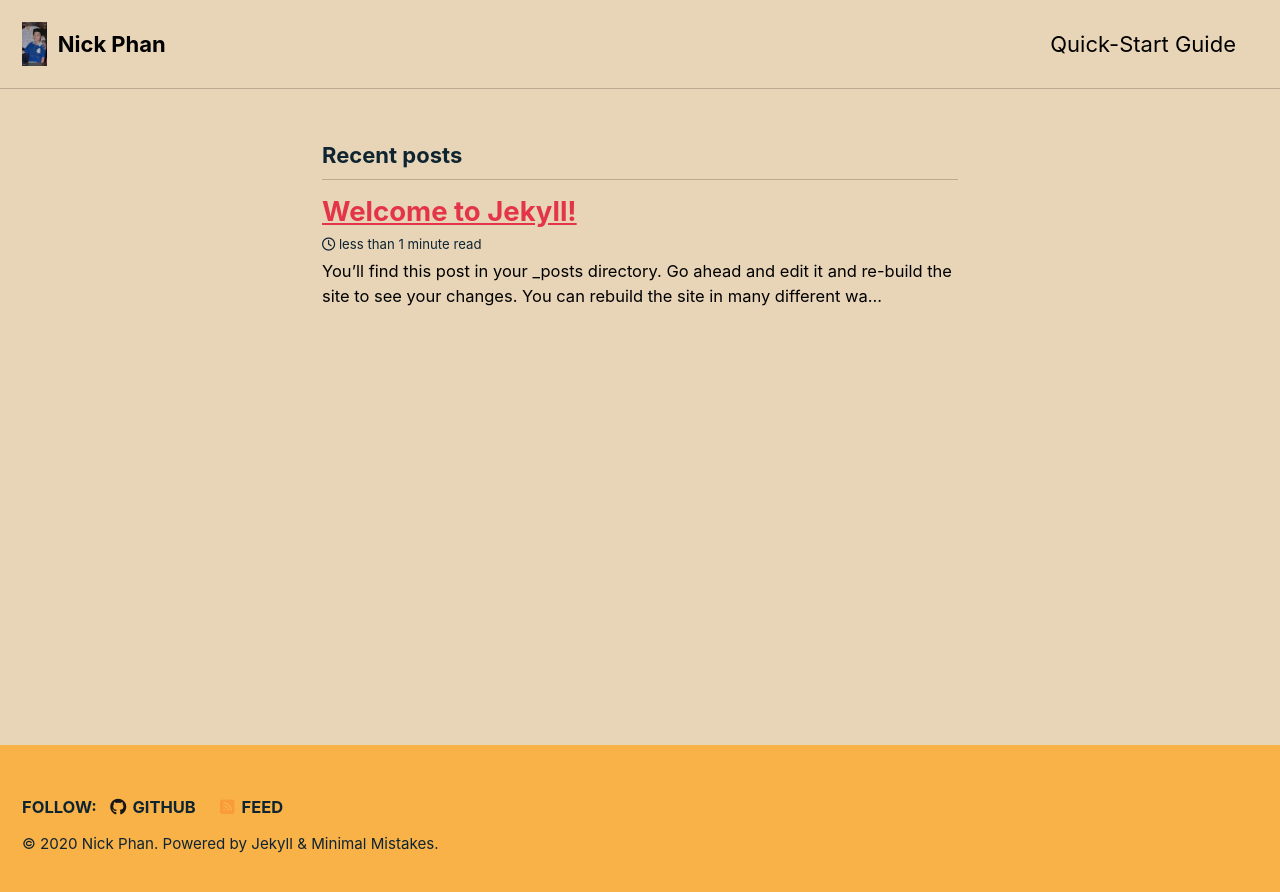
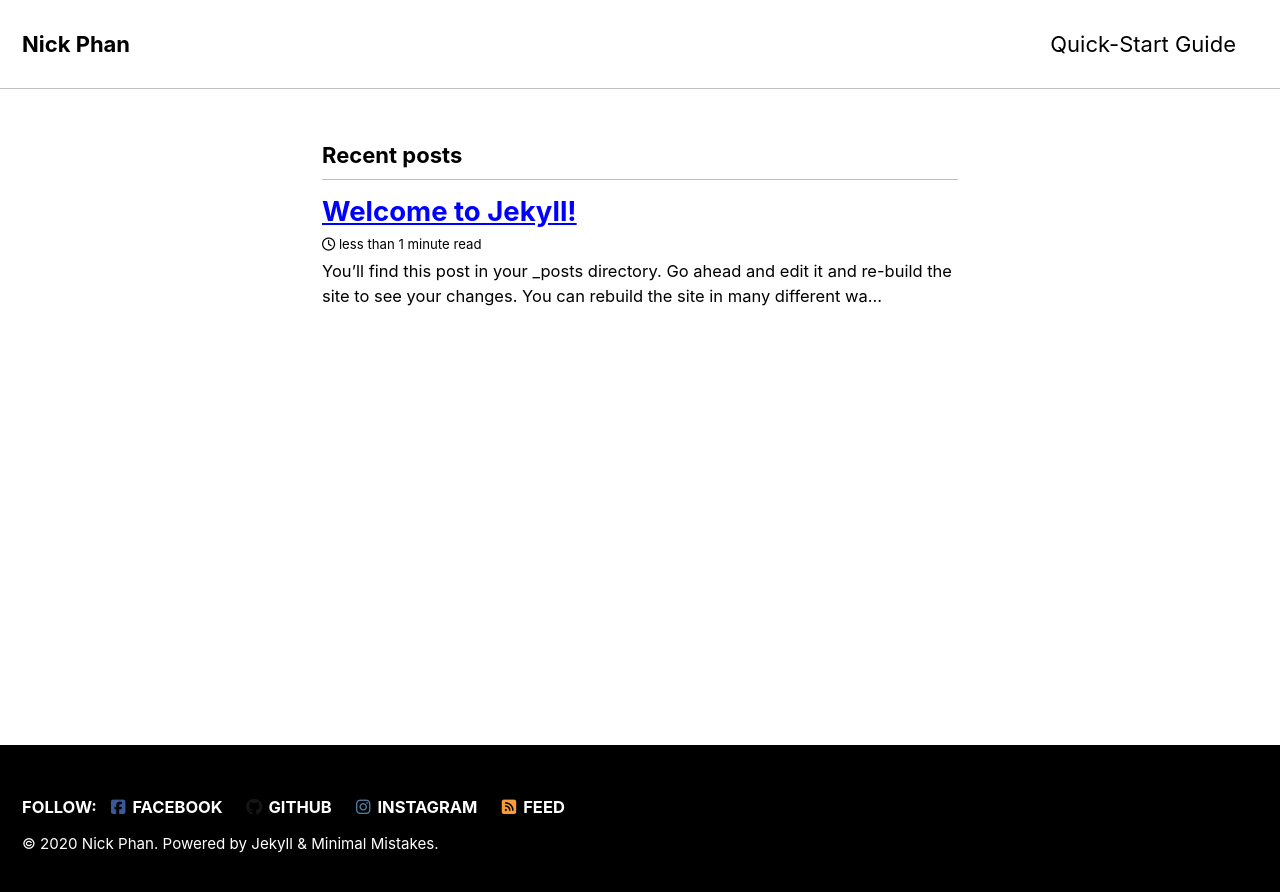
Before and after one commit to nick-5-3/nick-5-3.github.io, a Jekyll site: the page built from index.markdown, in a window 1280 px wide. Shown: the top 892 px of the page. Built offline with Jekyll 4.4.1, drawn with Linux system fonts in a browser that asks for light colours; cached includes are drawn as plain includes; nearby versions of some CDN libraries; the list of posts is cut into pages by our own code.

Commit message:
add updates

```diff
--- a/_config.yml
+++ b/_config.yml
@@ -12,7 +12,7 @@
 
 # theme                  : "minimal-mistakes-jekyll"
 # remote_theme           : "mmistakes/minimal-mistakes"
-minimal_mistakes_skin    : "sunrise" # "air", "aqua", "contrast", "dark", "dirt", "neon", "mint", "plum", "sunrise"
+minimal_mistakes_skin    : "contrast" # "air", "aqua", "contrast", "dark", "dirt", "neon", "mint", "plum", "sunrise"
 
 # Site Settings
 locale                   : "en-US"
@@ -21,11 +21,11 @@ title_separator          : "-"
 subtitle                 : # site tagline that appears below site title in masthead
 name                     : "Nick Phan"
 description              : "Portfolio Website"
-url                      : # the base hostname & protocol for your site e.g. "https://mmistakes.github.io"
+url                      : "https://nick-5-3.github.io" # the base hostname & protocol for your site e.g. "https://mmistakes.github.io"
 baseurl                  : # the subpath of your site, e.g. "/blog"
-repository               : # GitHub username/repo-name e.g. "mmistakes/minimal-mistakes"
-teaser                   : # path of fallback teaser image, e.g. "/assets/images/500x300.png"
-logo                     : "/assets/images/logo.jpg" # path of logo image to display in the masthead, e.g. "/assets/images/88x88.png"
+repository               : "nick-5-3/nick-5-3.github.io" # GitHub username/repo-name e.g. "mmistakes/minimal-mistakes"
+teaser                   : "/assets/images/logo.jpg" # path of fallback teaser image, e.g. "/assets/images/500x300.png"
+logo                     : # path of logo image to display in the masthead, e.g. "/assets/images/88x88.png"
 masthead_title           : # overrides the website title displayed in the masthead, use " " for no title
 # breadcrumbs            : false # true, false (default)
 words_per_minute         : 200
@@ -94,7 +94,7 @@ analytics:
 # Site Author
 author:
   name             : "Nick Phan"
-  avatar           : "assets/images/logo.jpg" # path of avatar image, e.g. "/assets/images/bio-photo.jpg"
+  avatar           : # path of avatar image, e.g. "/assets/images/bio-photo.jpg"
   bio              : "Hi, I am a Mechanical Engineering with an interest in aerospace and robotics"
   location         : "Hamilton, Ontario"
   email            : "phann6@mcmaster.ca"
@@ -126,7 +126,7 @@ footer:
       # url:
     - label: "Facebook"
       icon: "fab fa-fw fa-facebook-square"
-      # url:
+      url: "https://www.facebook.com/xinhgaiii123"
     - label: "GitHub"
       icon: "fab fa-fw fa-github"
       url: "https://github.com/nick-5-3"
@@ -138,7 +138,7 @@ footer:
       # url:
     - label: "Instagram"
       icon: "fab fa-fw fa-instagram"
-      # url:
+      url: "https://www.instagram.com/yungnick_00/"
 
 
 # Reading Files
```
Also changed, not shown: minimal-mistakes-jekyll.gemspec (deleted), screenshot-layouts.png (deleted), screenshot.png (deleted), 2 other files.
